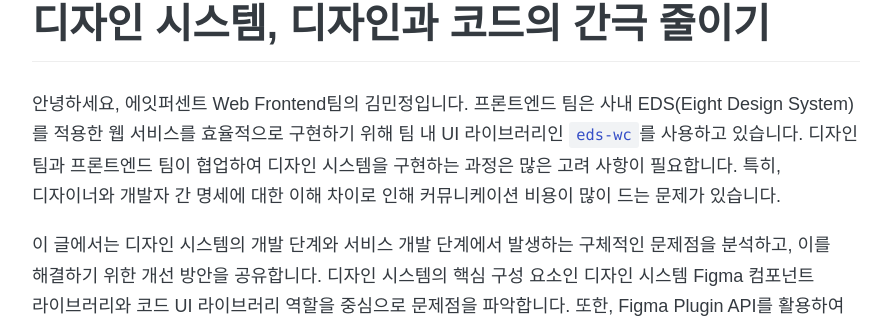
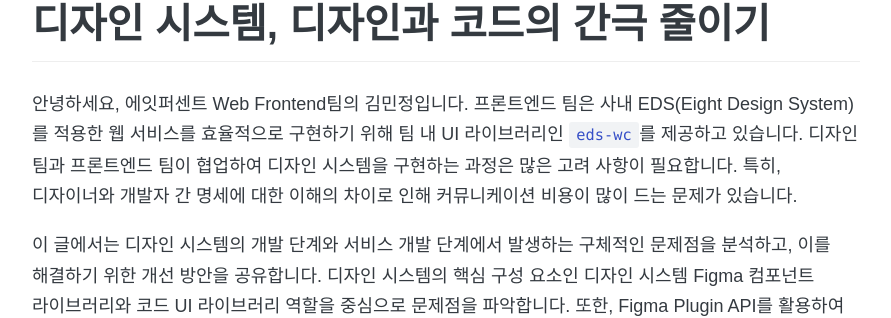
Before and after one commit to 8percent/8percent.github.io, a Jekyll site: the page built from _posts/2024-07-07-frontend-eds-improvement.md, in a window 1280 px wide and 900 px high. Shown: the part 318-636 px from the top of the window, without its empty margins (194-1085 px from the left). Built offline with Jekyll 4.4.1, drawn with Linux system fonts in a browser that asks for light colours; some web fonts are replaced.

Commit message:
FIX: 문구 수정

```diff
--- a/_posts/2024-07-07-frontend-eds-improvement.md
+++ b/_posts/2024-07-07-frontend-eds-improvement.md
@@ -10,7 +10,7 @@ description: 디자인 시스템과 개발 및 적용 과정의 문제점 분석
 
 # 디자인 시스템, 디자인과 코드의 간극 줄이기
 
-안녕하세요, 에잇퍼센트 Web Frontend팀의 김민정입니다. 프론트엔드 팀은 사내 EDS(Eight Design System)를 적용한 웹 서비스를 효율적으로 구현하기 위해 팀 내 UI 라이브러리인 `eds-wc`를 사용하고 있습니다. 디자인 팀과 프론트엔드 팀이 협업하여 디자인 시스템을 구현하는 과정은 많은 고려 사항이 필요합니다. 특히, 디자이너와 개발자 간 명세에 대한 이해 차이로 인해 커뮤니케이션 비용이 많이 드는 문제가 있습니다.
+안녕하세요, 에잇퍼센트 Web Frontend팀의 김민정입니다. 프론트엔드 팀은 사내 EDS(Eight Design System)를 적용한 웹 서비스를 효율적으로 구현하기 위해 팀 내 UI 라이브러리인 `eds-wc`를 제공하고 있습니다. 디자인 팀과 프론트엔드 팀이 협업하여 디자인 시스템을 구현하는 과정은 많은 고려 사항이 필요합니다. 특히, 디자이너와 개발자 간 명세에 대한 이해의 차이로 인해 커뮤니케이션 비용이 많이 드는 문제가 있습니다.
 
 이 글에서는 디자인 시스템의 개발 단계와 서비스 개발 단계에서 발생하는 구체적인 문제점을 분석하고, 이를 해결하기 위한 개선 방안을 공유합니다. 디자인 시스템의 핵심 구성 요소인 디자인 시스템 Figma 컴포넌트 라이브러리와 코드 UI 라이브러리 역할을 중심으로 문제점을 파악합니다. 또한, Figma Plugin API를 활용하여 디자인과 개발 간의 간극을 줄이고, 효율적인 워크플로우를 구현하기 위한 도구들을 소개합니다.
 
```
